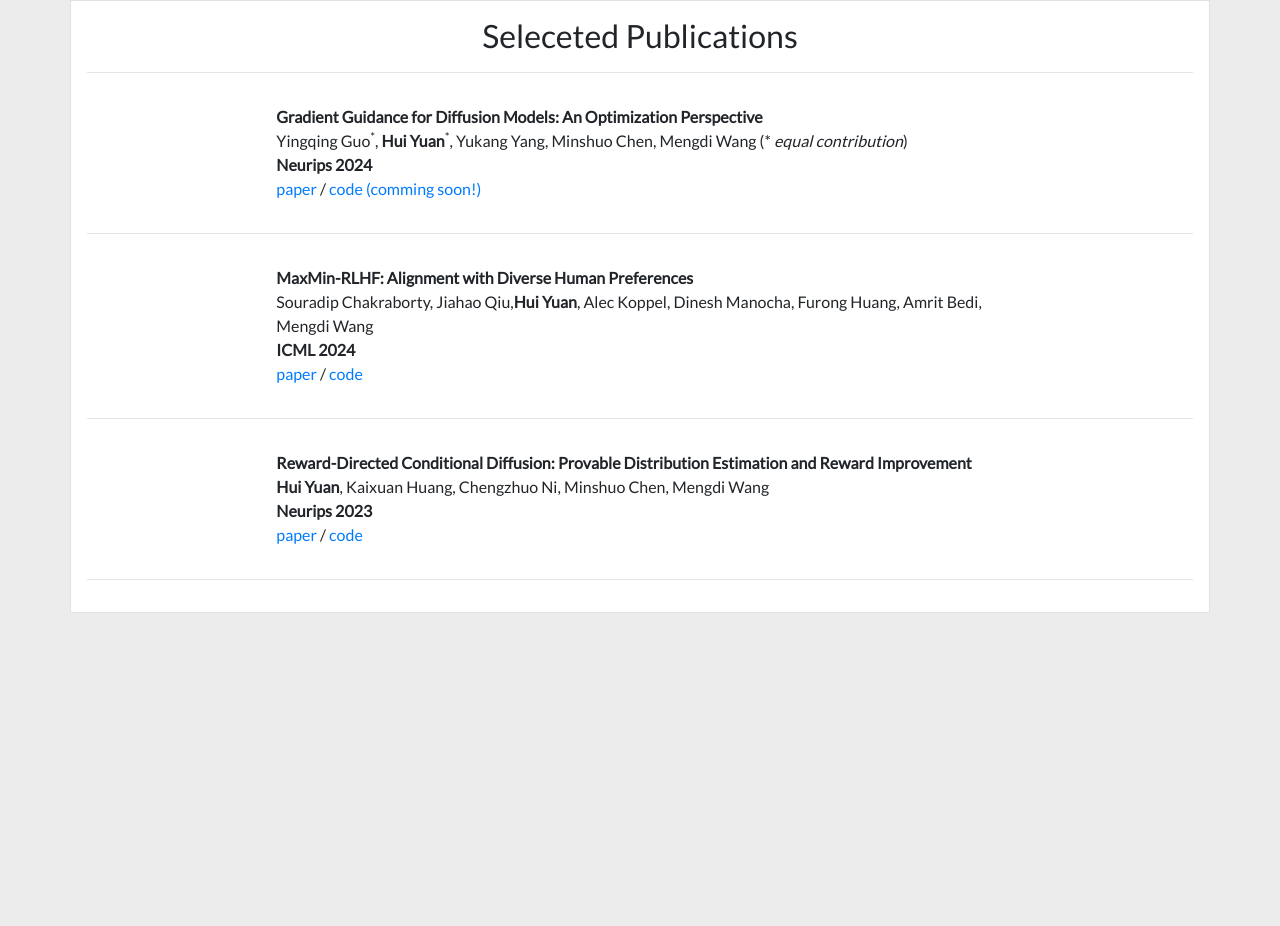
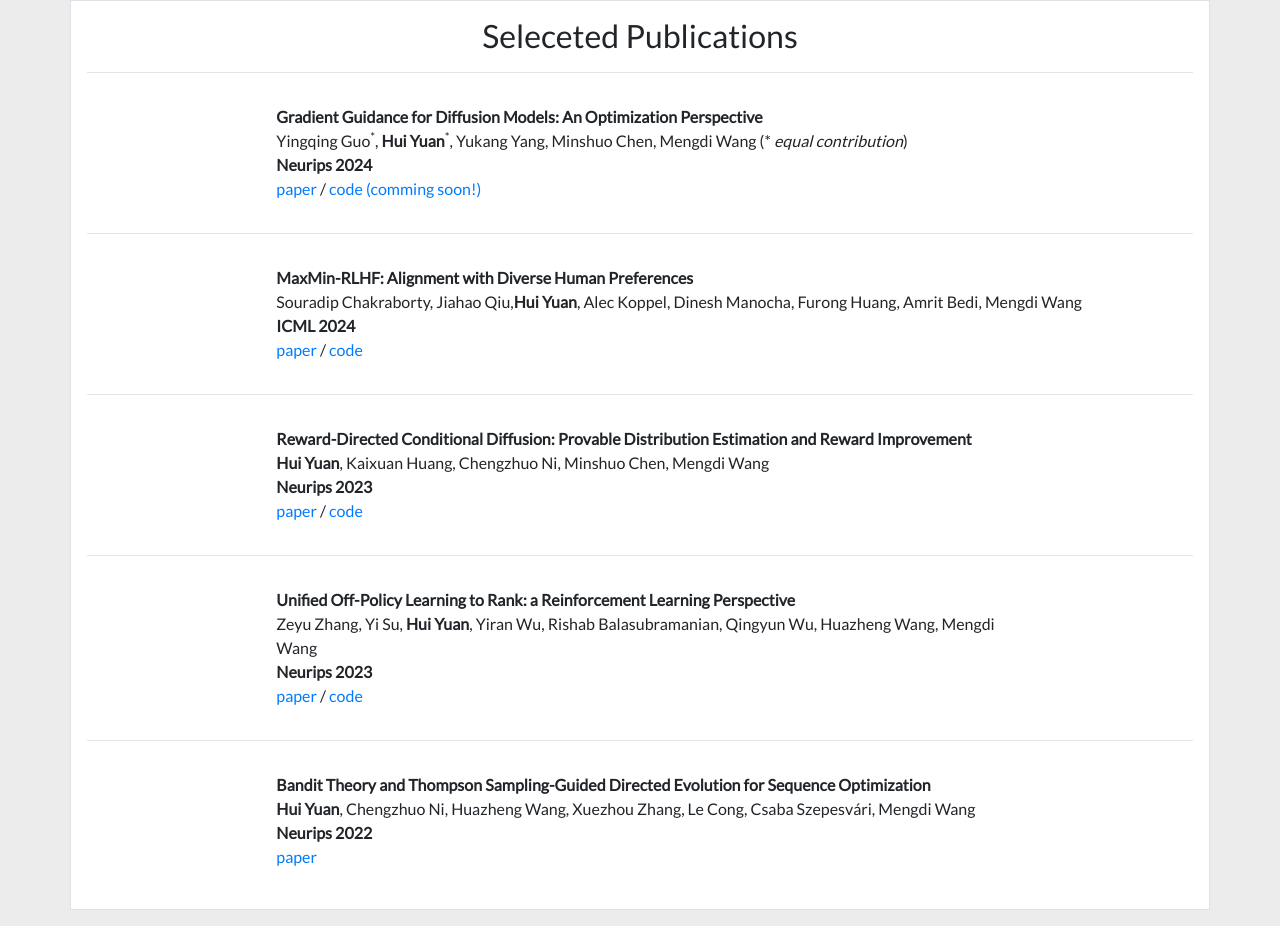
Before and after one commit to hhhhuiyuan/hhhhuiyuan.github.io, a plain HTML site: page index.html in a window 1280 px wide. Shown: the part 612-1538 px from the top of the page. Before the commit the page ends 1241 px from the top, so only its background shows below. Drawn offline with nearby package versions, Linux system fonts and the light colour scheme.

Commit message:
edit pub

```diff
--- a/index.html
+++ b/index.html
@@ -19,6 +19,11 @@
         <link rel="stylesheet" type="text/css" href="main.css">
         <link rel="stylesheet"
           href="https://fonts.googleapis.com/css?family=Lato">
+        <style>
+            .nowrap {
+                white-space: nowrap;
+            }
+        </style>
 
 
     </head>
@@ -130,7 +135,7 @@
 
                     <div class="col-8 py-3 ">
                         <p><strong>MaxMin-RLHF: Alignment with Diverse Human Preferences</strong><br>
-                        <p>Souradip Chakraborty, Jiahao Qiu,<strong>Hui Yuan</strong>, Alec Koppel, Dinesh Manocha, Furong Huang, Amrit Bedi, Mengdi Wang</p>
+                        <p class="nowrap">Souradip Chakraborty, Jiahao Qiu,<strong>Hui Yuan</strong>, Alec Koppel, Dinesh Manocha, Furong Huang, Amrit Bedi, Mengdi Wang</p>
                         <p><strong>ICML 2024</strong></p>
                         <p><a href="https://proceedings.mlr.press/v235/chakraborty24b.html">paper</a> / <a href="">code</a></p>
                     </div>
@@ -159,6 +164,44 @@
 
             <hr>
 
+            <div class="publication">
+                <div class="row justify-content-center mb-2">
+                    <!--
+                    <div class="col-auto p-0">
+                        <br>
+                        <img src="img/pub/pointinfinity_cvpr_2024.png" class="img-fluid" alt="..." style="max-width: 250px">
+                    </div>
+                    -->
+
+                    <div class="col-8 py-3 ">
+                        <p><strong>Unified Off-Policy Learning to Rank: a Reinforcement Learning Perspective</strong><br>
+                        <p>Zeyu Zhang, Yi Su, <strong>Hui Yuan</strong>, Yiran Wu, Rishab Balasubramanian, Qingyun Wu, Huazheng Wang, Mengdi Wang</p>
+                        <p><strong>Neurips 2023</strong></p>
+                        <p><a href="https://arxiv.org/abs/2306.07528">paper</a> / <a href="https://github.com/ZeyuZhang1901/Unified-Off-Policy-LTR-Neurips2023">code</a></p>
+                    </div>
+                </div>
+            </div>
+
+            <hr>
+
+            <div class="publication">
+                <div class="row justify-content-center mb-2">
+                    <!--
+                    <div class="col-auto p-0">
+                        <br>
+                        <img src="img/pub/pointinfinity_cvpr_2024.png" class="img-fluid" alt="..." style="max-width: 250px">
+                    </div>
+                    -->
+
+                    <div class="col-8 py-3 ">
+                        <p><strong>Bandit Theory and Thompson Sampling-Guided Directed Evolution for Sequence Optimization</strong><br>
+                        <p><strong>Hui Yuan</strong>, Chengzhuo Ni, Huazheng Wang, Xuezhou Zhang, Le Cong, Csaba Szepesvári, Mengdi Wang</p>
+                        <p><strong>Neurips 2022</strong></p>
+                        <p><a href="https://proceedings.neurips.cc/paper_files/paper/2022/file/fa3c139cf8084de7bfd944f1c90c8695-Paper-Conference.pdf8">paper</a> </p>
+                    </div>
+                </div>
+            </div>
+
         </div>
 
     </body>
```
